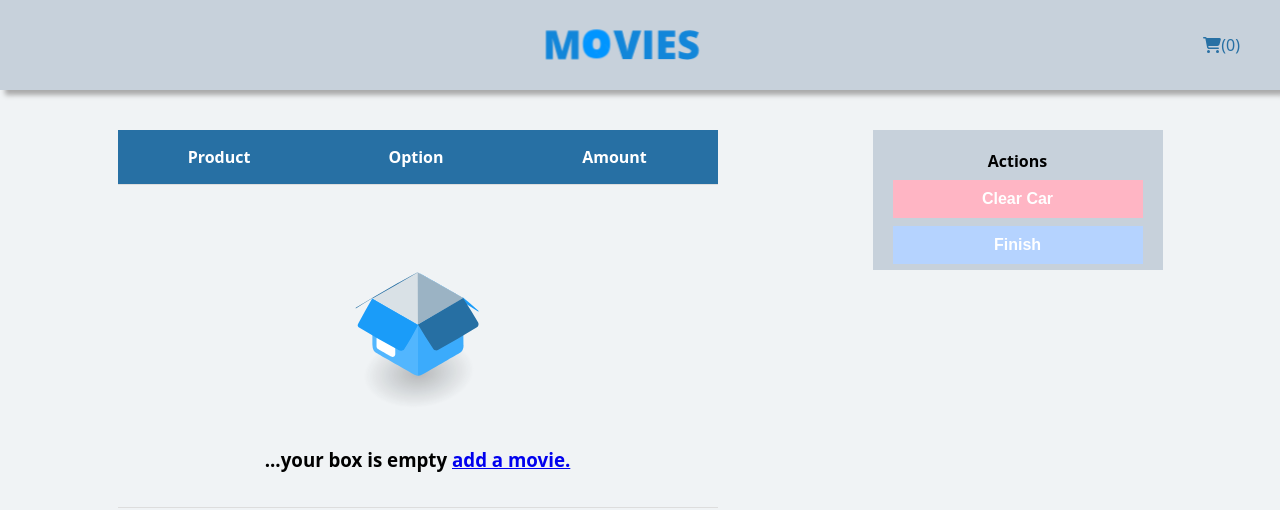
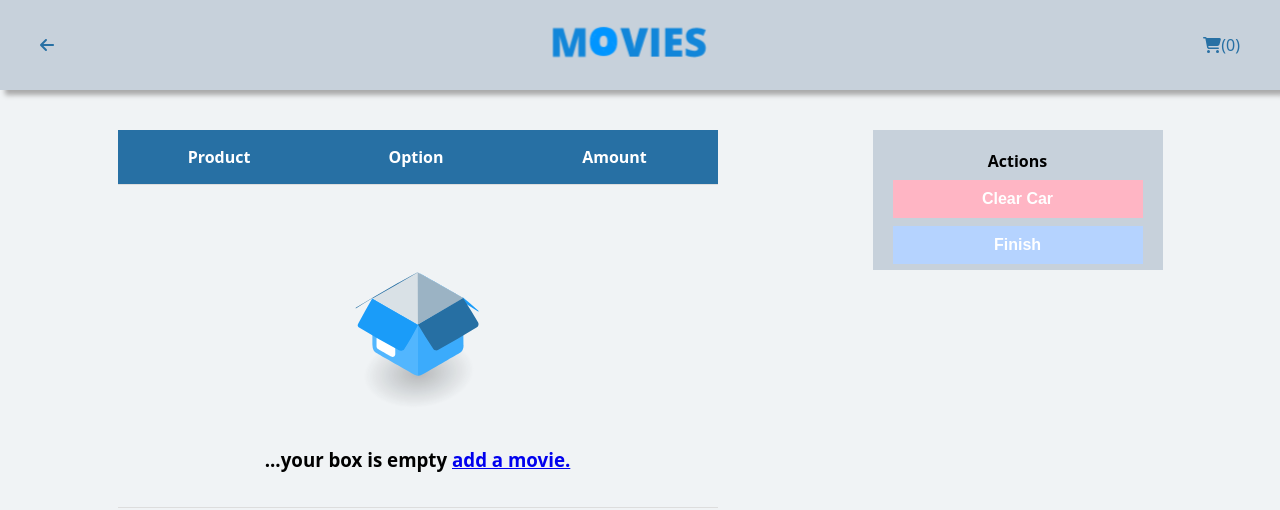
Before and after one commit to OCAMPOESCOBAR/blockbuster, a React (Create React App) app: page /buy in a window 1280 px wide. Shown: the top 510 px of the page. Built offline with nearby package versions, Linux system fonts and the light colour scheme; a web font is replaced by a local one.

Commit message:
Added go back icon

```diff
--- a/src/components/TableItems.tsx
+++ b/src/components/TableItems.tsx
@@ -153,7 +153,7 @@ export const TableItems = ({ items }: any) => {
                                                         <td>
                                                             <OptionColum>
                                                                 <span>{i.option}</span>
-                                                                {i.rentDate && <span><strong>Date: </strong>{i.rentDate}</span>}
+                                                                {i.option === 'rent' && i.rentDate && <span><strong>Date: </strong>{i.rentDate}</span>}
                                                             </OptionColum>
                                                         </td>
                                                         <td>{i.count}</td>
--- a/src/components/navbar.tsx
+++ b/src/components/navbar.tsx
@@ -1,11 +1,11 @@
 import styled from "styled-components";
 import { useState, useEffect } from 'react';
 import { useMovieContext } from '../context/MovieContext';
-import { useNavigate } from 'react-router-dom';
+import { useLocation, useNavigate } from 'react-router-dom';
 import Lottie from "lottie-react";
 import title from "../assets/lotties/title.json";
 import { FontAwesomeIcon } from "@fortawesome/react-fontawesome";
-import { faCartShopping } from '@fortawesome/free-solid-svg-icons'
+import { faArrowLeft, faCartShopping } from '@fortawesome/free-solid-svg-icons'
 import logo from "../assets/img/Movies.png"
 
 
@@ -16,6 +16,7 @@ export const Navbar = () => {
     };
 
     const navigate = useNavigate();
+    const location = useLocation();
 
     const PrettyButton = styled.div`
     display: flex;
@@ -26,18 +27,20 @@ export const Navbar = () => {
     padding: 10px 40px 10px 40px;
     box-shadow: 5px 5px 5px 0px darkgray;
 
-    #car-icon {
+    .icon-click {
         cursor: pointer;
     }
   `;
 
     return (
         <PrettyButton>
-            <div/>
-            <div style={{"display": "flex"}}>
+            <div>
+            {location.pathname === '/buy' && <FontAwesomeIcon className="icon-click" icon={faArrowLeft} onClick={() => navigate('/list')}/>}
+            </div>
+            <div className="icon-click" onClick={() => navigate('/list')}>
                 <Lottie animationData={title} style={style}/>
             </div>
-            <div id="car-icon" onClick={() => navigate('/buy')}>
+            <div className="icon-click" onClick={() => navigate('/buy')}>
             <FontAwesomeIcon icon={faCartShopping} />
             {`(${total})`}
             </div>
```
